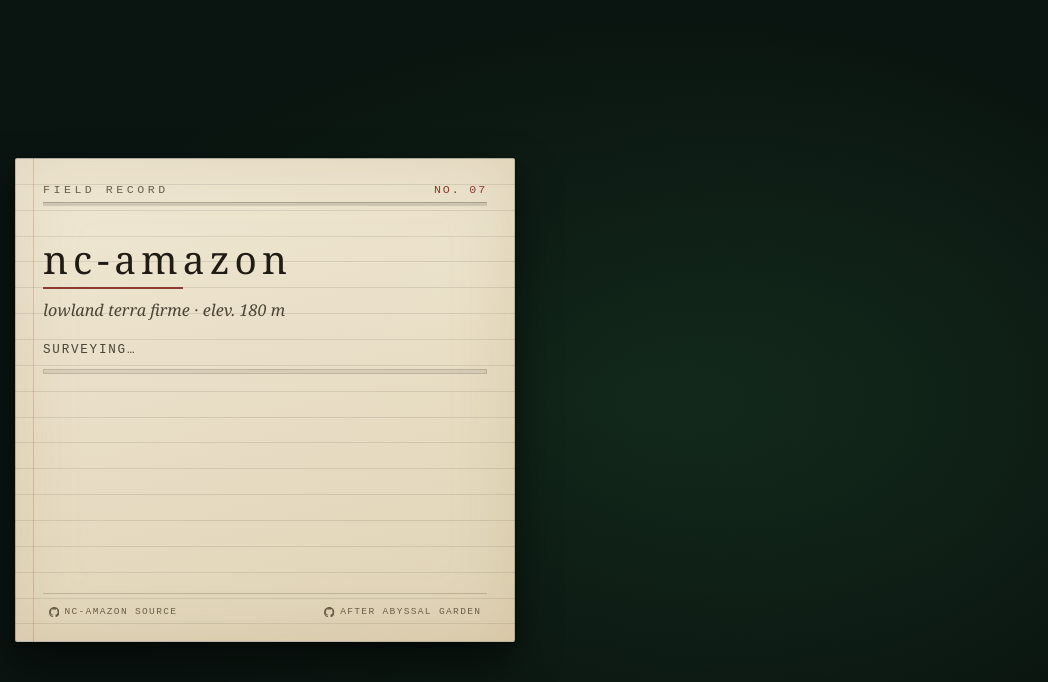
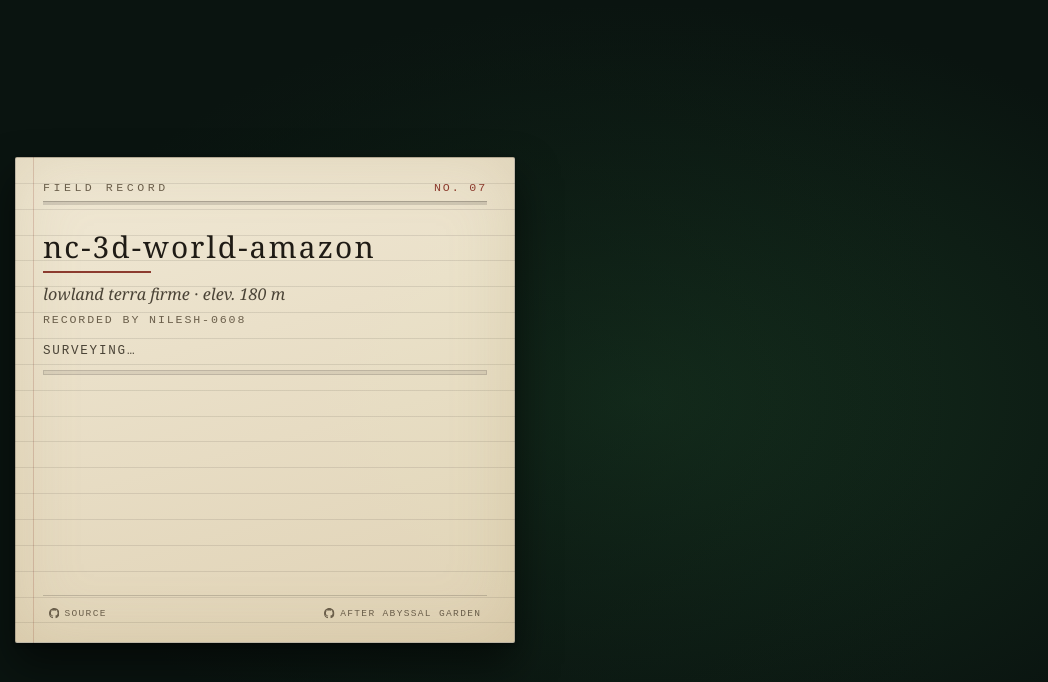
Before and after one commit to nilesh-0608/nc-3d-world-amazon, a website: page source/template.html in a window 1280 px wide. Shown: the whole page, without its empty margins (0-1048 px from the left). Drawn offline with Linux system fonts and the light colour scheme.

Commit message:
feat: rename project to nc-3d-world-amazon and credit author
The start screen heading, the browser tab title and the docs now use
the repository name, so the page, the URL and the README agree. Adds a
'recorded by nilesh-0608' byline beneath the locality line.

The heading is now a clamp() so the longer name stays on one line from
360px up; the footer repo link is shortened to 'source' to keep that
row balanced.

```diff
--- a/source/template.html
+++ b/source/template.html
@@ -2,7 +2,7 @@
 <html lang=en>
 <head>
 <meta charset=utf-8>
-<title>nc-amazon</title>
+<title>nc-3d-world-amazon</title>
 <meta name=viewport content="width=device-width,initial-scale=1">
 <meta name=theme-color content=#0a1410>
 <style>
@@ -58,11 +58,13 @@ p { margin: 0; }
 #n span { letter-spacing: .16em; color: #8c3b2e; }
 
 h1 {
-  margin: .95em 0 0; font: 400 2.4em/1 Georgia, "Iowan Old Style", ui-serif, serif;
-  letter-spacing: .13em; color: #1f1b15;
+  margin: .95em 0 0; font: 400 clamp(1.3em, 1.05em + 1.1vw, 1.85em)/1.15 Georgia, "Iowan Old Style", ui-serif, serif;
+  letter-spacing: .07em; overflow-wrap: anywhere; color: #1f1b15;
 }
 h1::after { content: ""; display: block; width: 3.6em; height: 2px; margin-top: .22em; background: #8c3b2e; }
-#r { margin: .55em 0 1.15em; font-style: italic; color: #4a4336; }
+#r { margin: .55em 0 .3em; font-style: italic; color: #4a4336; }
+#v { margin: 0 0 1.15em; font: 400 .72em/1.5 "Courier New", ui-monospace, monospace;
+  letter-spacing: .16em; text-transform: uppercase; color: #6b5f4b; }
 
 /* the loading line and the buttons share one grid cell, so nothing jumps when they swap */
 #a { display: grid; width: 100%; }
@@ -153,8 +155,9 @@ svg { width: 1.1em; height: 1.1em; fill: currentColor; }
 <div id=m>
   <div id=j>
     <p id=n>Field record<span>No. 07</span></p>
-    <h1>nc-amazon</h1>
+    <h1>nc-3d-world-amazon</h1>
     <p id=r>lowland terra firme &middot; elev. 180 m</p>
+    <p id=v>recorded by nilesh-0608</p>
     <div id=a>
       <div id=l><p id=s>Surveying&hellip;</p><div id=p><i id=b></i></div><p id=w hidden>Use Google Chrome for optimal experience</p></div>
       <div id=g>
@@ -178,7 +181,7 @@ svg { width: 1.1em; height: 1.1em; fill: currentColor; }
       </div>
     </div>
     <p id=f>
-      <svg style=display:none><symbol id=gh viewBox="0 0 16 16"><path d="M8 0c4.42 0 8 3.58 8 8a8.013 8.013 0 0 1-5.45 7.59c-.4.08-.55-.17-.55-.38 0-.27.01-1.13.01-2.2 0-.75-.25-1.23-.54-1.48 1.78-.2 3.65-.88 3.65-3.95 0-.88-.31-1.59-.82-2.15.08-.2.36-1.02-.08-2.12 0 0-.67-.22-2.2.82-.64-.18-1.32-.27-2-.27-.68 0-1.36.09-2 .27-1.53-1.03-2.2-.82-2.2-.82-.44 1.1-.16 1.92-.08 2.12-.51.56-.82 1.28-.82 2.15 0 3.06 1.86 3.75 3.64 3.95-.23.2-.44.55-.51 1.07-.46.21-1.61.55-2.33-.66-.15-.24-.6-.83-1.23-.82-.67.01-.27.38.01.53.34.19.73.9.82 1.13.16.45.68 1.31 2.69.94 0 .67.01 1.3.01 1.49 0 .21-.15.45-.55.38A7.995 7.995 0 0 1 0 8c0-4.42 3.58-8 8-8Z"/></symbol></svg><a href=https://github.com/nilesh-0608/nc-3d-world-amazon target=_blank><svg><use href="#gh"></use></svg>nc-amazon source</a><a href=https://github.com/Noniv/abyssal-garden target=_blank><svg><use href="#gh"></use></svg>after Abyssal Garden</a>
+      <svg style=display:none><symbol id=gh viewBox="0 0 16 16"><path d="M8 0c4.42 0 8 3.58 8 8a8.013 8.013 0 0 1-5.45 7.59c-.4.08-.55-.17-.55-.38 0-.27.01-1.13.01-2.2 0-.75-.25-1.23-.54-1.48 1.78-.2 3.65-.88 3.65-3.95 0-.88-.31-1.59-.82-2.15.08-.2.36-1.02-.08-2.12 0 0-.67-.22-2.2.82-.64-.18-1.32-.27-2-.27-.68 0-1.36.09-2 .27-1.53-1.03-2.2-.82-2.2-.82-.44 1.1-.16 1.92-.08 2.12-.51.56-.82 1.28-.82 2.15 0 3.06 1.86 3.75 3.64 3.95-.23.2-.44.55-.51 1.07-.46.21-1.61.55-2.33-.66-.15-.24-.6-.83-1.23-.82-.67.01-.27.38.01.53.34.19.73.9.82 1.13.16.45.68 1.31 2.69.94 0 .67.01 1.3.01 1.49 0 .21-.15.45-.55.38A7.995 7.995 0 0 1 0 8c0-4.42 3.58-8 8-8Z"/></symbol></svg><a href=https://github.com/nilesh-0608/nc-3d-world-amazon target=_blank><svg><use href="#gh"></use></svg>source</a><a href=https://github.com/Noniv/abyssal-garden target=_blank><svg><use href="#gh"></use></svg>after Abyssal Garden</a>
     </p>
   </div>
 </div>
```
Also changed, not shown: PRODUCT.md (+1 -1 lines), index.html (+2 -2 lines), prompt.md (+2 -2 lines), README.md.
